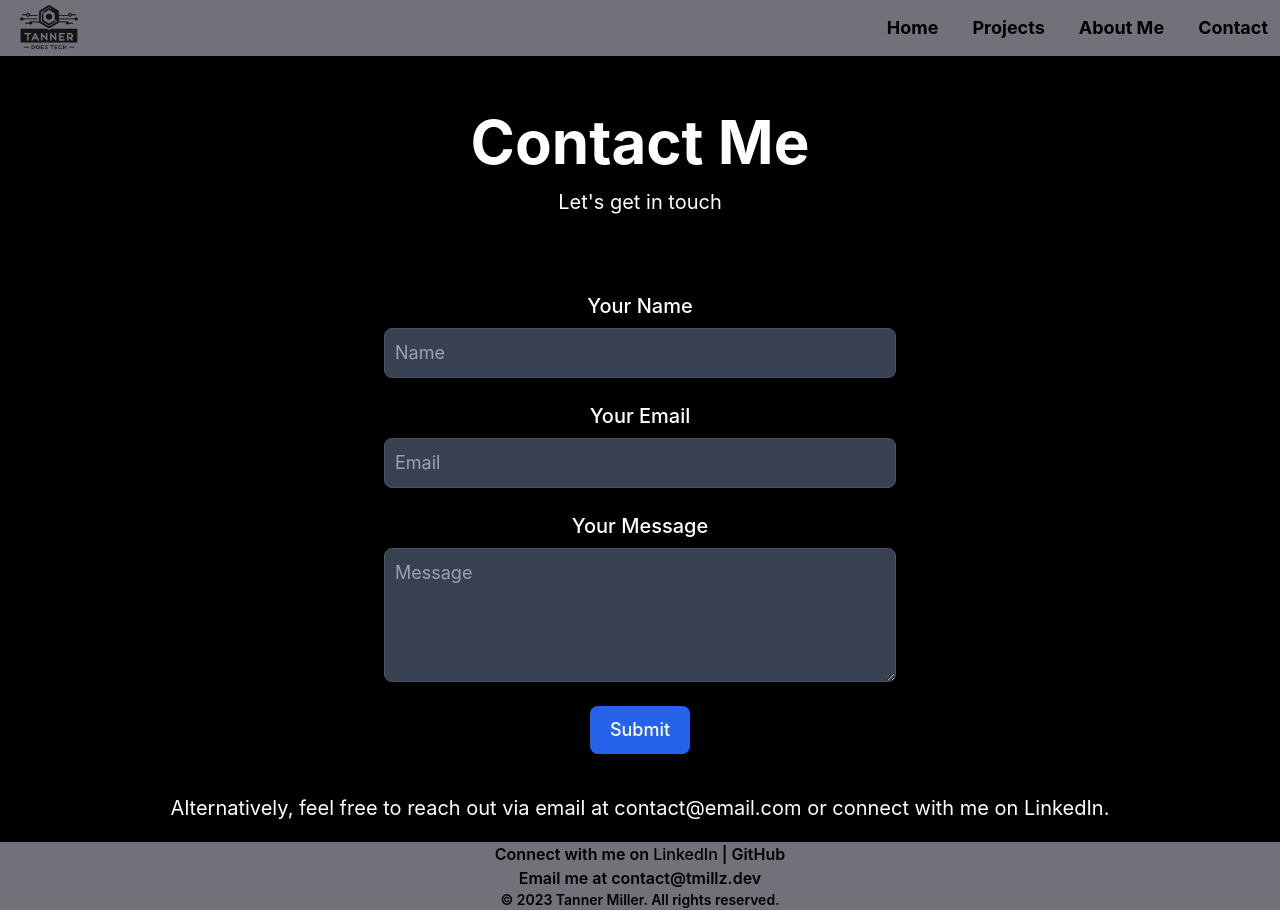
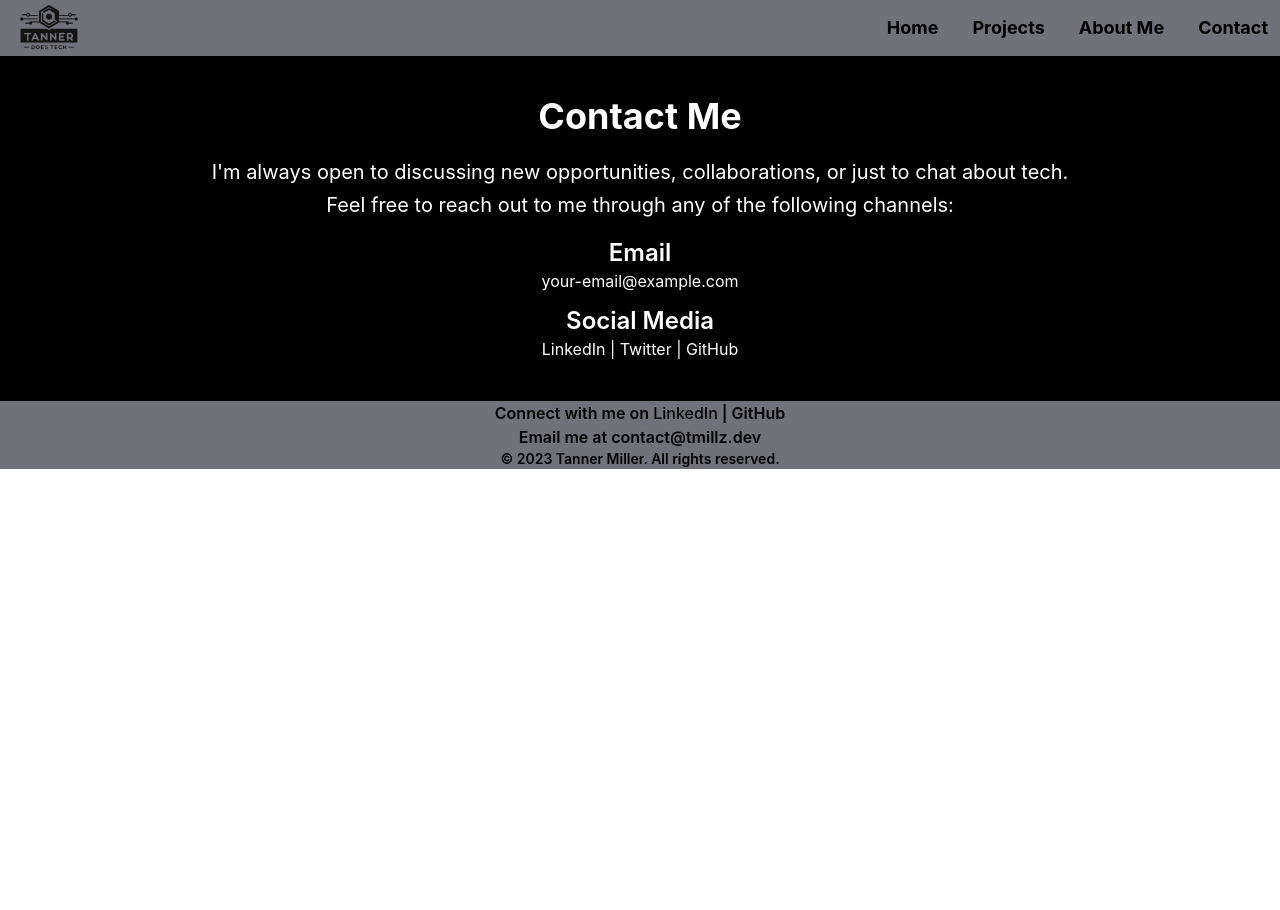
Before and after one commit to Sonicizslow/tanner-does-tech, a React (Create React App) app: page /contact in a window 1280 px wide. After the commit the page ends 800 px from the top, so only its background shows below. Built offline with nearby package versions, Linux system fonts and the light colour scheme.

Commit message:
New Contact page

```diff
--- a/src/pages/ContactPage.js
+++ b/src/pages/ContactPage.js
@@ -1,48 +1,29 @@
-//ContactPage.js
+// ContactPage.js
 
 function ContactPage() {
   return (
-    <div className="bg-black text-white">
+    <div className="App bg-black text-white text-center py-10">
+      <h1 className="text-4xl font-bold mb-5">Contact Me</h1>
 
-      <body class='text-center text-lg'>
+      <p className="mb-4 text-xl max-w-4xl mx-auto leading-relaxed">
+        I'm always open to discussing new opportunities, collaborations, or just to chat about tech. Feel free to reach out to me through any of the following channels:
+      </p>
 
-        {/* Header Section */}
-        <div class='py-8 sm:py-14'>
-          <h1 class='text-6xl font-bold'>Contact Me</h1>
-          <p class='text-xl mt-4'>Let's get in touch</p>
+      <div className="contact-options">
+        <div className="email mb-3">
+          <h2 className="text-2xl font-semibold">Email</h2>
+          <p><a href="mailto:your-email@example.com" className="hover:text-gray-300">your-email@example.com</a></p>
         </div>
 
-        {/* Contact Form and Details */}
-        <div className='px-8 py-5'>
-          <div className='max-w-lg mx-auto'>
-            <form>
-              <div class='mb-6'>
-                <label for='name' class='block mb-2 text-xl font-medium'>Your Name</label>
-                <input type='text' id='name' class='bg-gray-700 border border-gray-600 text-white text-lg rounded-lg block w-full p-2.5' placeholder='Name'/>
-              </div>
-
-              <div class='mb-6'>
-                <label for='email' class='block mb-2 text-xl font-medium'>Your Email</label>
-                <input type='email' id='email' class='bg-gray-700 border border-gray-600 text-white text-lg rounded-lg block w-full p-2.5' placeholder='Email'/>
-              </div>
-
-              <div class='mb-6'>
-                <label for='message' class='block mb-2 text-xl font-medium'>Your Message</label>
-                <textarea id='message' class='bg-gray-700 border border-gray-600 text-white text-lg rounded-lg block w-full p-2.5' rows='4' placeholder='Message'></textarea>
-              </div>
-
-              <button type='submit' class='text-white bg-blue-600 hover:bg-blue-700 focus:ring-4 focus:ring-blue-300 font-medium rounded-lg text-lg w-full sm:w-auto px-5 py-2.5 text-center'>Submit</button>
-            </form>
-          </div>
+        <div className="social-media">
+          <h2 className="text-2xl font-semibold">Social Media</h2>
+          <p className="social-links">
+            <a href="https://linkedin.com/in/yourprofile" target="_blank" rel="noopener noreferrer" className="hover:text-gray-300">LinkedIn</a> |
+            <a href="https://twitter.com/yourprofile" target="_blank" rel="noopener noreferrer" className="hover:text-gray-300"> Twitter</a> |
+            <a href="https://github.com/yourprofile" target="_blank" rel="noopener noreferrer" className="hover:text-gray-300"> GitHub</a>
+          </p>
         </div>
-
-        {/* Optional: Additional Contact Information */}
-        <div className='px-8 py-5'>
-          <p class='text-xl'>Alternatively, feel free to reach out via email at contact@email.com or connect with me on LinkedIn.</p>
-        </div>
-
-      </body>
-
+      </div>
     </div>
   );
 }
```
